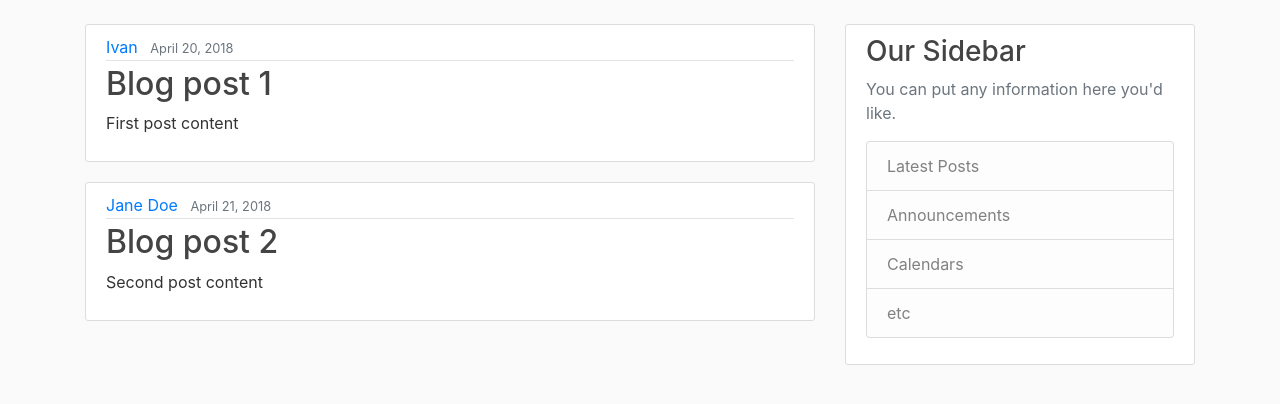
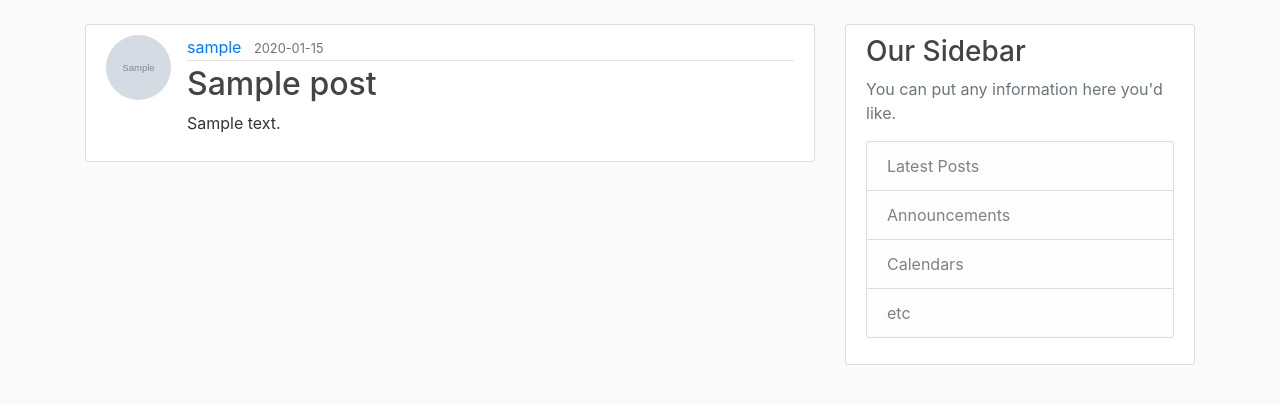
Before and after one commit to kosist/flask-study, a Flask app: page / in a window 1280 px wide. Shown: the part 56-460 px from the top of the page. Run offline with Flask 2, Linux system fonts and the light colour scheme; tables that the repository leaves empty hold one stand-in row (values such as "Sample post"); grey boxes marked "Sample" are stand-in pictures; some libraries are stand-ins or nearby versions.

Commit message:
Added displaying of author profile image for post, changed formatting of username and datetime

```diff
--- a/flaskblog/routes.py
+++ b/flaskblog/routes.py
@@ -7,24 +7,10 @@ from flaskblog.forms import RegistrationForm, LoginForm, UpdateAccountForm, Post
 from flaskblog.models import User, Post
 from flask_login import login_user, current_user, logout_user, login_required
 
-posts = [
-	{
-		'author': 'Ivan',
-		'title': 'Blog post 1',
-		'content': 'First post content',
-		'date_posted': 'April 20, 2018'
-	},
-	{
-		'author': 'Jane Doe',
-		'title': 'Blog post 2',
-		'content': 'Second post content',
-		'date_posted': 'April 21, 2018'
-	}
-]
-
 @app.route("/")
 @app.route("/home")
 def home():
+    posts = Post.query.all()
     return render_template('home.html', posts=posts)
 
 @app.route("/about")
@@ -102,6 +88,9 @@ def account():
 def new_post():
 	form = PostForm()
 	if form.validate_on_submit():
+		post = Post(title=form.title.data, content=form.content.data, author=current_user)
+		db.session.add(post)
+		db.session.commit()
 		flash('Your post has been created!', 'success')
 		return redirect(url_for('home'))
 	return render_template('create_post.html', title='New Post', form=form)
--- a/flaskblog/templates/home.html
+++ b/flaskblog/templates/home.html
@@ -2,10 +2,11 @@
 {% block content %}
 	{% for post in posts %}
 		<article class="media content-section">
+			<img class="rounded-circle article-img" src="{{ url_for('static', filename='profile_pics/' + post.author.image_file) }}">
 		  <div class="media-body">
 		    <div class="article-metadata">
-		      <a class="mr-2" href="#">{{ post.author }}</a>
-		      <small class="text-muted">{{ post.date_posted }}</small>
+		      <a class="mr-2" href="#">{{ post.author.username }}</a>
+		      <small class="text-muted">{{ post.date_posted.strftime('%Y-%m-%d') }}</small>
 		    </div>
 		    <h2><a class="article-title" href="#">{{ post.title }}</a></h2>
 		    <p class="article-content">{{ post.content }}</p>
```
